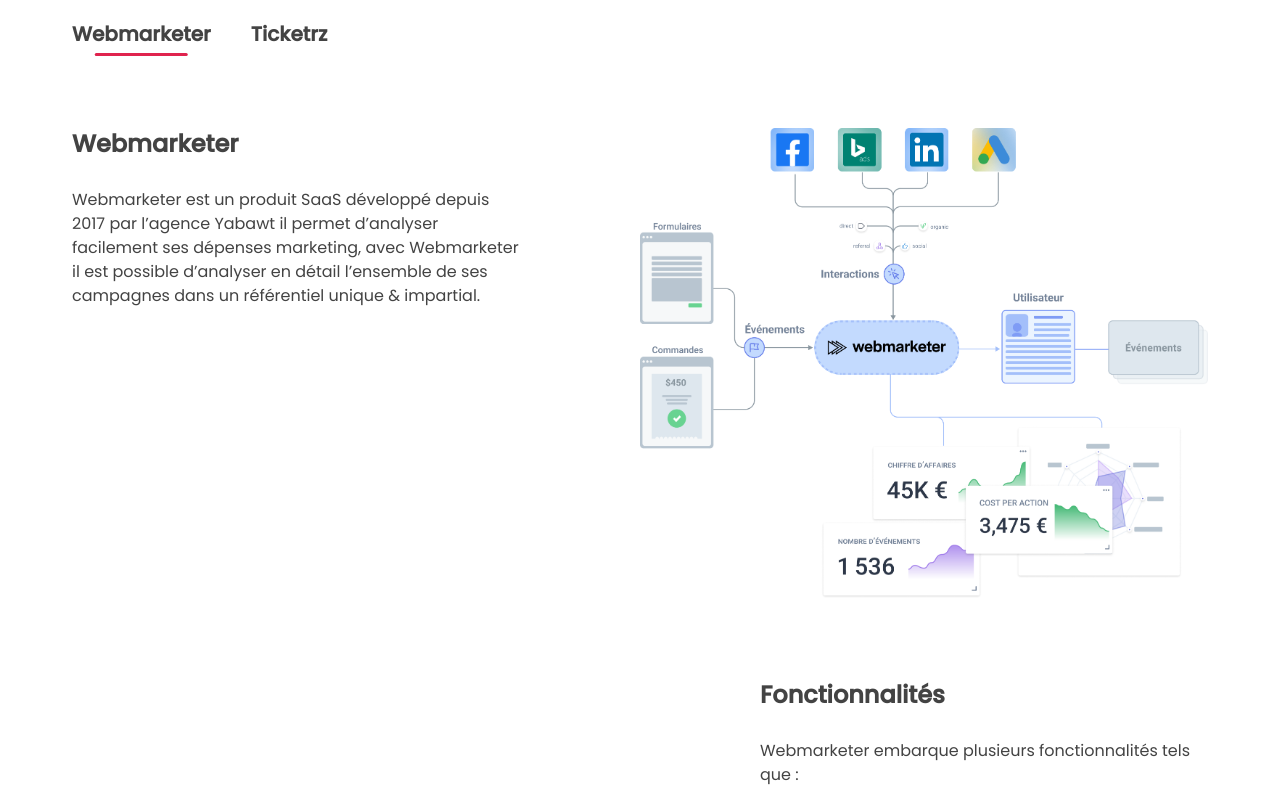
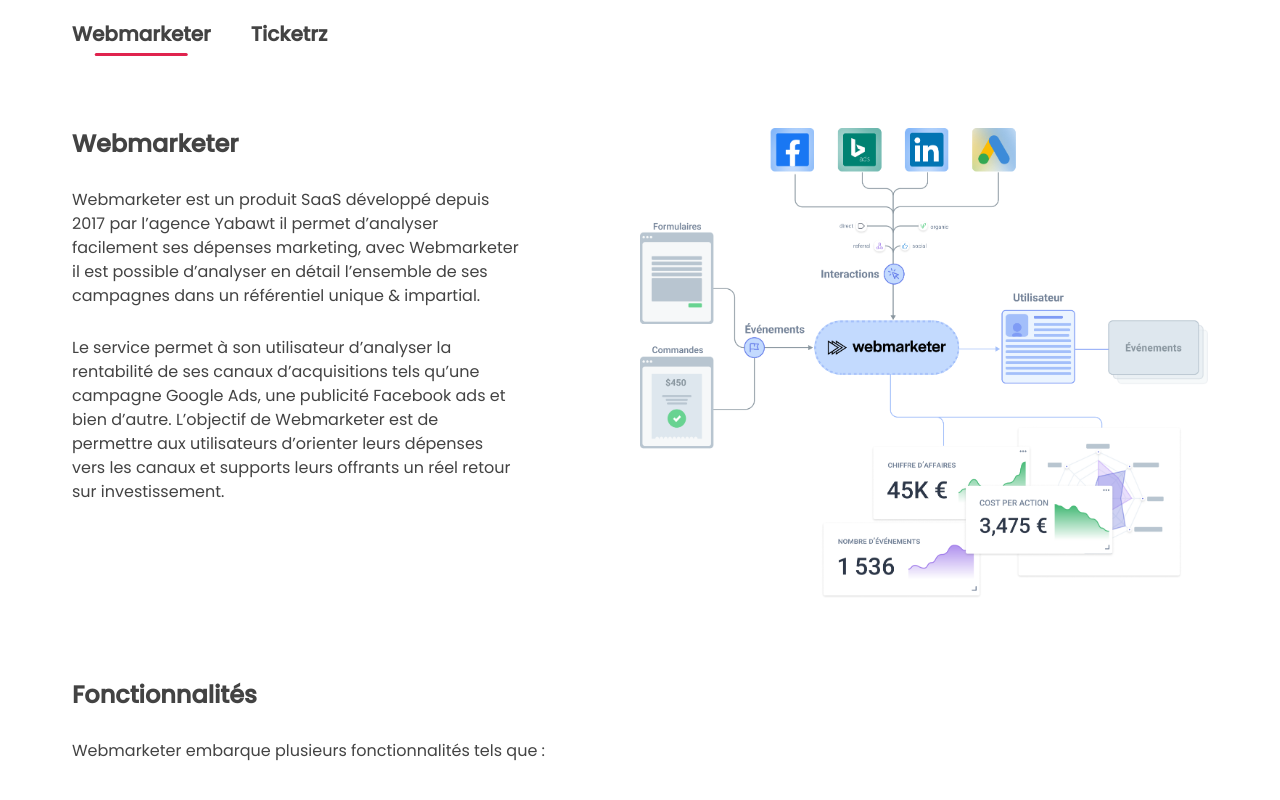
Before and after one commit to Draxx0/Yabawt-Rapport, a React (Vite) app: page / in a window 1280 px wide. Shown: the part 1820-2620 px from the top of the page. Built offline with nearby package versions, Linux system fonts and the light colour scheme.

Commit message:
:art: improve code visibility using clsx

```diff
--- a/src/components/MissionRow.tsx
+++ b/src/components/MissionRow.tsx
@@ -1,19 +1,41 @@
+import clsx from "clsx";
+
 type Props = {
   subtitle: string;
   text: string;
   displayingText: "left" | "right";
-  imageUrl: string;
+  imageUrl?: string;
+  children?: React.ReactElement
 }
 
-const MissionRow = ({ subtitle, text, displayingText, imageUrl }: Props) => {
+const MissionRow = ({ subtitle, text, displayingText, imageUrl, children }: Props) => {
+  const containerClass = clsx({
+    "flex": imageUrl,
+    "block": !imageUrl,
+    "lg:flex-row": displayingText === "left",
+    "lg:flex-row-reverse": displayingText === "right"
+  }, "mt-20 justify-between flex-col gap-10 lg:gap-0")
+
+  const textContainerClass = clsx({
+    "lg:w-full": !imageUrl,
+    "lg:w-1/2 lg:max-w-md": imageUrl
+  }, "flex flex-col gap-7")
+
+  const imageContainerClass = clsx({
+    "justify-end": displayingText === "left",
+    "justify-start": displayingText === "right",
+    "hidden": !imageUrl
+  }, "lg:w-1/2 flex")
+
   return (
-    <div className={`mt-20 flex ${displayingText === "left" ? "lg:flex-row" : "lg:flex-row-reverse"} justify-between flex-col gap-10 lg:gap-0`}>
-      <div className="flex flex-col gap-7 lg:w-1/2 lg:max-w-md">
+    <div className={containerClass}>
+      <div className={textContainerClass}>
         <p className="text-2xl font-semibold">{subtitle}</p>
         <p>{text}</p>
+        {children}
       </div>
 
-      <div className={`${displayingText === "left" ? "justify-end" : "justify-start"} lg:w-1/2 flex`}>
+      <div className={imageContainerClass}>
         <img src={imageUrl} alt="" />
       </div>
     </div>
--- a/src/components/common/ReturnTop.tsx
+++ b/src/components/common/ReturnTop.tsx
@@ -1,3 +1,4 @@
+import clsx from "clsx";
 import useDetectBottomPage from "../../hook/useDetectBottomPage";
 import Icon from "./Icon";
 
@@ -5,10 +6,13 @@
 
   const isDisplay = useDetectBottomPage()
 
-  console.log(isDisplay)
+  const classes = clsx({
+    "visible -translate-y-3": isDisplay,
+    "invisible pointer-events-none": !isDisplay
+  }, "transition ease-in-out duration-100 fixed bottom-10 right-10 bg-red rounded-full w-10 h-10 z-[100]")
 
   return (
-    <div className={`${isDisplay ? "visible -translate-y-3" : "invisible pointer-events-none"} transition ease-in-out duration-100 fixed bottom-10 right-10 bg-red rounded-full w-10 h-10 z-[100]`}>
+    <div className={classes}>
       <div className="relative flex justify-center items-center w-full h-full -rotate-90" onClick={() => window.scrollTo(0, 0)}>
         <Icon name="arrow" />
       </div>
```
Also changed, not shown: public/assets/images/webmarketer/Webmarketer-app.jpg (added).
